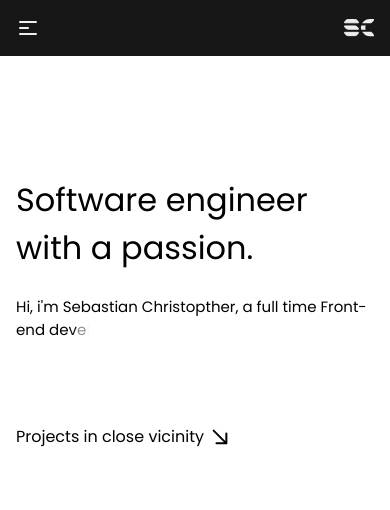
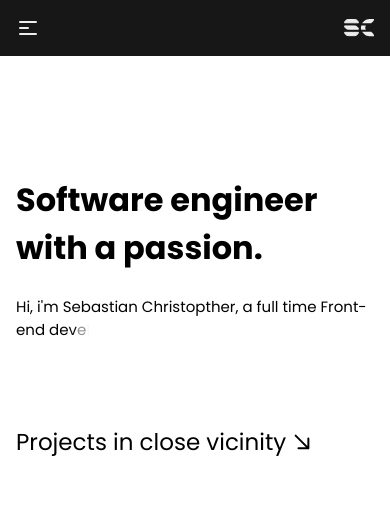
Before and after one commit to SebastianCCC/portfolioapp, a Next.js app: page / in a window 390 px wide. Shown: the top 510 px of the page. Built offline with nearby package versions, Linux system fonts and the light colour scheme; no server answers; the database is empty.

Commit message:
change text styles

```diff
--- a/pages/index.js
+++ b/pages/index.js
@@ -68,7 +68,7 @@ export default function Home({ work }) {
             variants={container}
             initial="hidden"
             animate="show"
-            className="text-lg md:text-2xl xl:text-3xl xl:font-bold"
+            className="text-lg md:text-2xl xl:text-3xl font-bold"
           >
             {namearr.map((letter, i) => (
               <motion.span variants={item} key={i}>
@@ -80,7 +80,7 @@ export default function Home({ work }) {
             variants={container}
             initial="hidden"
             animate="show"
-            className="dark:text-tertiary text-base xl:text-md py-6"
+            className="dark:text-sec_addition text-base xl:text-md py-6"
           >
             {descarr.map((letter, i) => (
               <motion.span variants={item} key={i}>
@@ -101,7 +101,7 @@ export default function Home({ work }) {
           >
             <Link href="/#projects">
               <div className="flex items-center mt-[60px] dark:text-sec_addition hover:underline underline-offset-2 cursor-pointer">
-                <p className="xl:text-[23px] mr-1">Projects in close vicinity</p>
+                <p className="text-[23px] mr-1">Projects in close vicinity</p>
                 <div className="dark:text-tertiary -rotate-45">
                   <ExternalLink />
                 </div>
```
